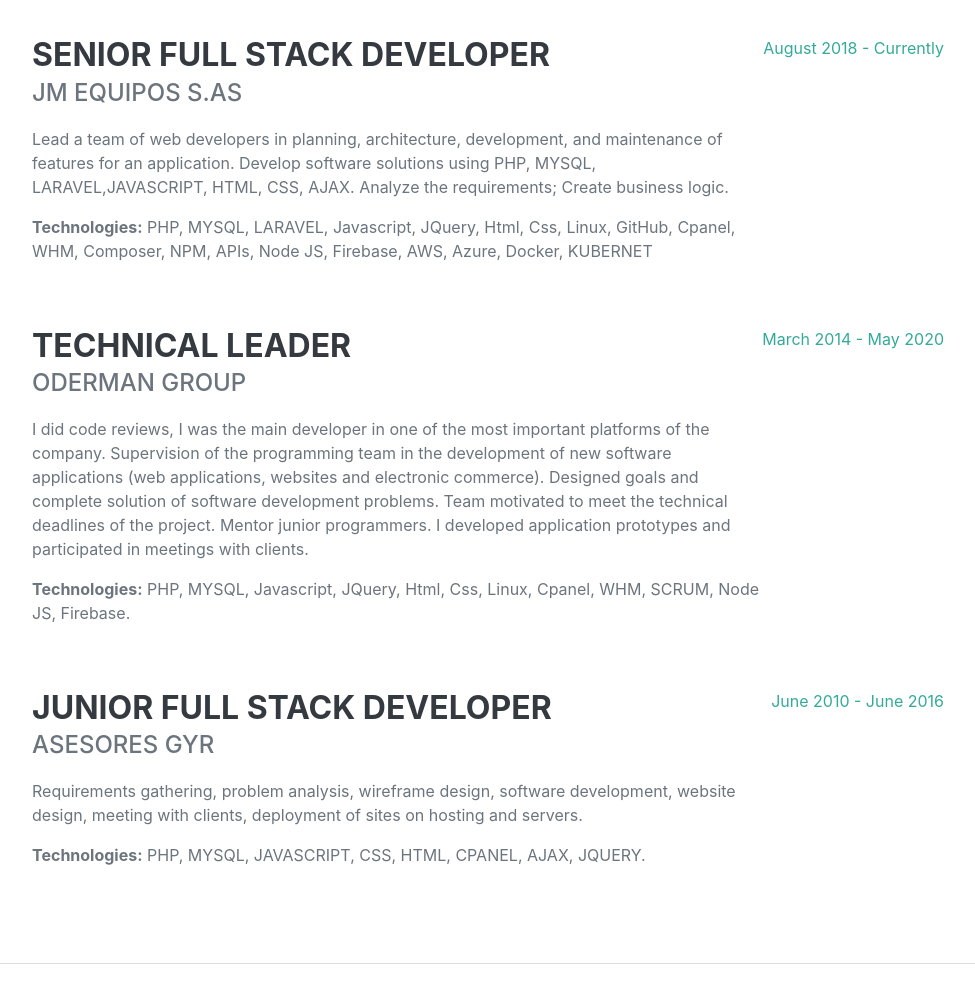
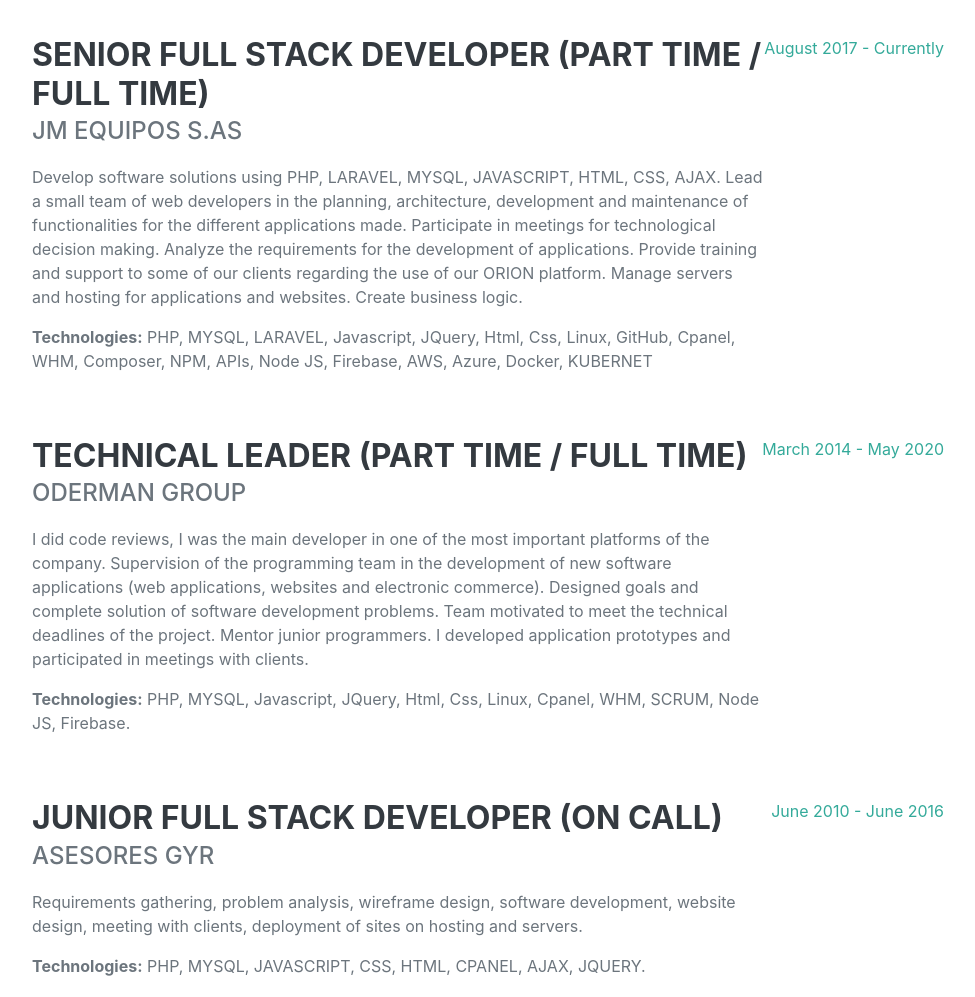
Before and after one commit to oderman/myresume, a plain HTML site: page index.html in a window 1280 px wide. Shown: the part 960-1957 px from the top of the page, without its empty margins (288-1263 px from the left). Drawn offline with nearby package versions, Linux system fonts and the light colour scheme; a web font is replaced by a local one.

Commit message:
Modify dates of work & added info of tasks into jm

```diff
--- a/index.html
+++ b/index.html
@@ -73,23 +73,28 @@
 
                     <div class="d-flex flex-column flex-md-row justify-content-between mb-5">
                         <div class="flex-grow-1">
-                            <h3 class="mb-0">SENIOR FULL STACK DEVELOPER</h3>
+                            <h3 class="mb-0">SENIOR FULL STACK DEVELOPER (Part Time / Full Time)</h3>
                             <div class="subheading mb-3">JM EQUIPOS S.AS</div>
-                            <p>Lead a team of web developers in planning, architecture, development, and maintenance of
-                                features for an application.
-                                Develop software solutions using PHP, MYSQL, LARAVEL,JAVASCRIPT, HTML, CSS, AJAX.
-                                Analyze the requirements; Create business logic.</p>
+                            <p>
+                                Develop software solutions using PHP, LARAVEL, MYSQL, JAVASCRIPT, HTML, CSS, AJAX.
+                                Lead a small team of web developers in the planning, architecture, development and maintenance of functionalities for the different applications made.
+                                Participate in meetings for technological decision making.
+                                Analyze the requirements for the development of applications.
+                                Provide training and support to some of our clients regarding the use of our ORION platform.
+                                Manage servers and hosting for applications and websites.
+                                Create business logic.
+                            </p>
                                 <p>
                                     <b>Technologies:</b> PHP, MYSQL, LARAVEL, Javascript, JQuery, Html, Css, Linux, GitHub, Cpanel, WHM,
                                     Composer, NPM, APIs, Node JS, Firebase, AWS, Azure, Docker, KUBERNET
                                 </p>
                         </div>
-                        <div class="flex-shrink-0"><span class="text-primary">August 2018 - Currently</span></div>
+                        <div class="flex-shrink-0"><span class="text-primary">August 2017 - Currently</span></div>
                     </div>
 
                     <div class="d-flex flex-column flex-md-row justify-content-between mb-5">
                         <div class="flex-grow-1">
-                            <h3 class="mb-0">TECHNICAL LEADER</h3>
+                            <h3 class="mb-0">TECHNICAL LEADER (Part Time / Full Time)</h3>
                             <div class="subheading mb-3">Oderman Group</div>
                             <p>I did code reviews, I was the main developer in one of the most important platforms of the
                                 company.
@@ -113,7 +118,7 @@ Firebase.
 
                     <div class="d-flex flex-column flex-md-row justify-content-between">
                         <div class="flex-grow-1">
-                            <h3 class="mb-0">Junior Full Stack Developer</h3>
+                            <h3 class="mb-0">Junior Full Stack Developer (On Call)</h3>
                             <div class="subheading mb-3">ASESORES GYR</div>
                             <p>Requirements gathering, problem analysis, wireframe design, software development, website design, meeting with clients, deployment of sites on hosting and servers.</p>
                             <p><b>Technologies:</b> PHP, MYSQL, JAVASCRIPT, CSS, HTML, CPANEL, AJAX, JQUERY.</p>
```
